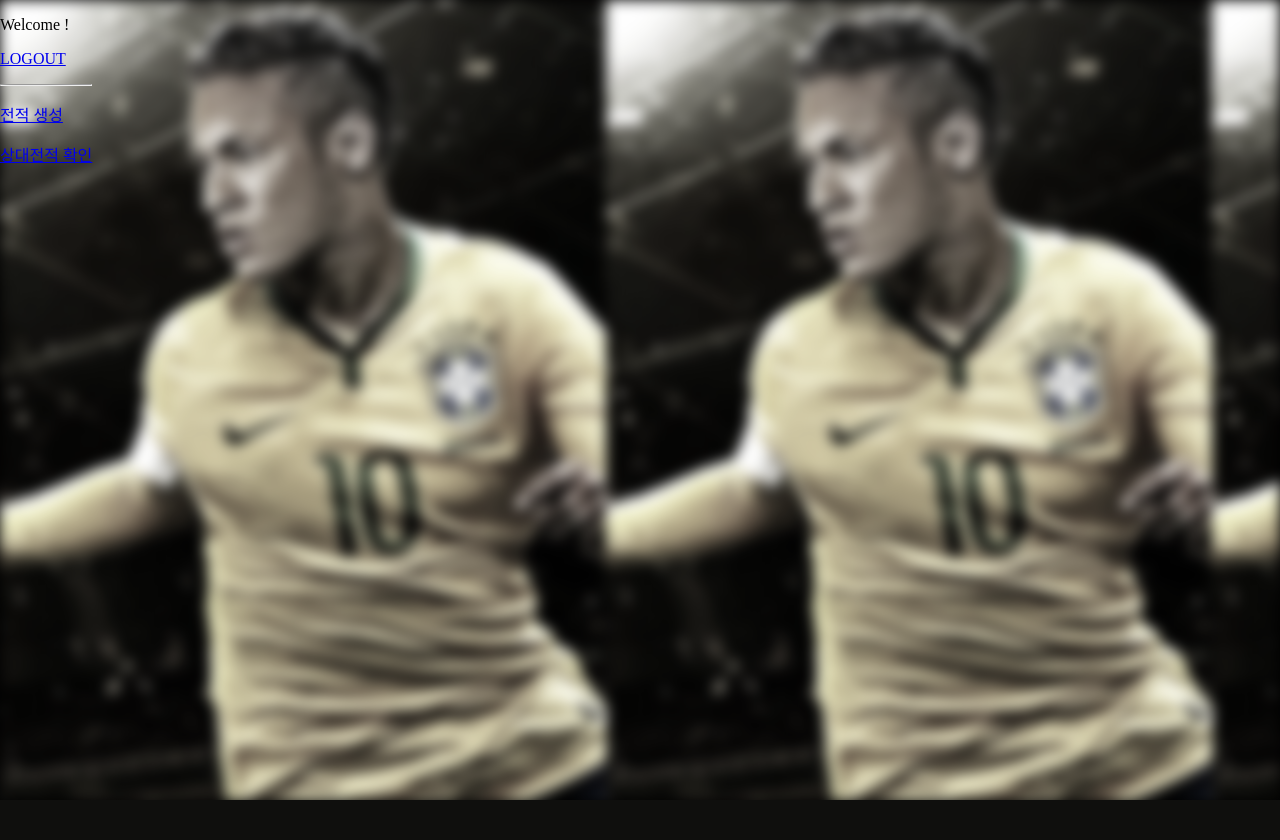
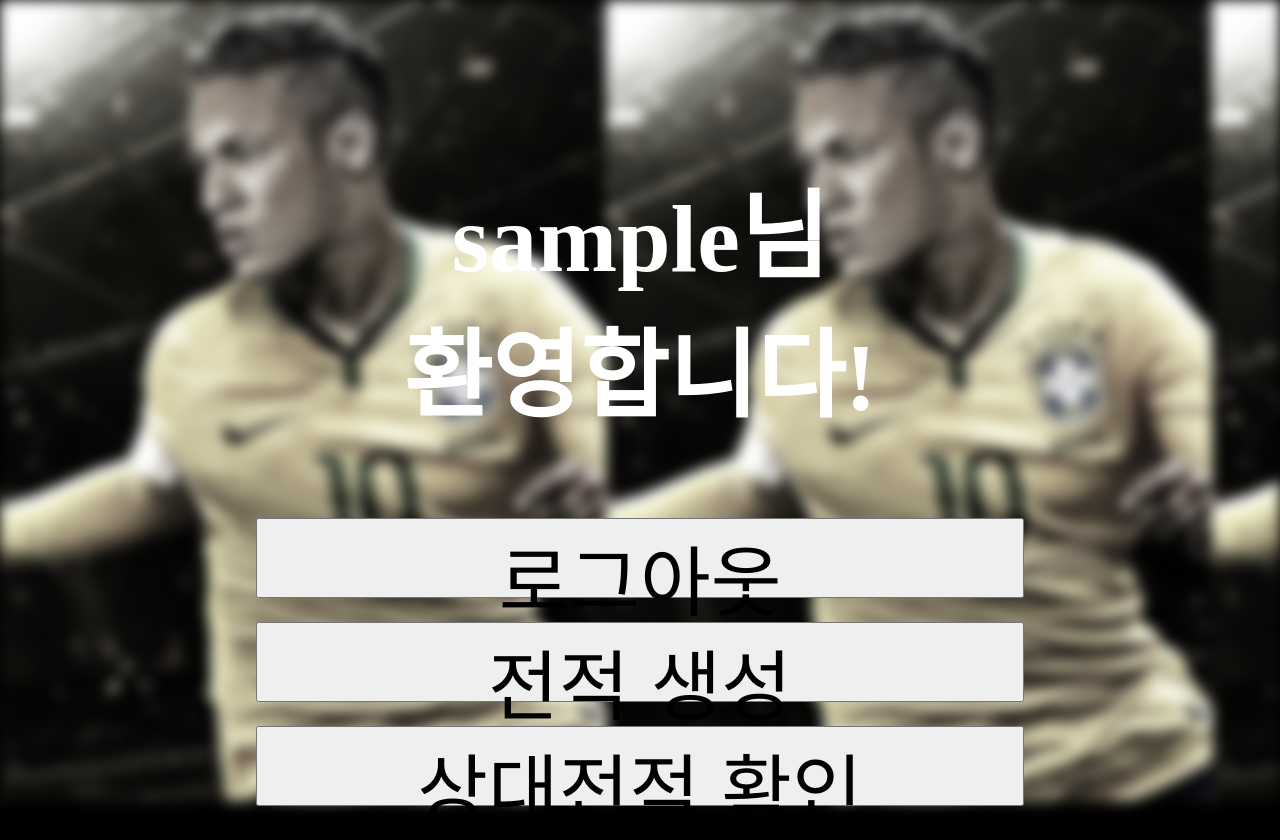
Before and after one commit to chang12/winning, a Django app: page /record/ in a window 1280 px wide. Before the commit the page ends 800 px from the top, so only its background shows below. Run offline with Django 3.2, Linux system fonts and the light colour scheme; the visitor is signed in with stand-in values (Sample User, id 1); parts of the project's set-up code (start-up, migrations or seed data) failed here and were passed over.

Commit message:
Modify: 로그인 후 메인화면도 UI를 바꿔줌

```diff
--- a/record/templates/record/index.html
+++ b/record/templates/record/index.html
@@ -87,11 +87,17 @@
     <div class="background"></div>
     <div class="main">
         {% if user.is_authenticated %}
-            <p>Welcome <em>{{ user.profile.nickname }}</em> !</p>
-            <p><a href="{% url 'logout' %}?next={{ request.path }}">LOGOUT</a></p>
-            <hr>
-            <p><a href="{% url 'record:find' %}?flag=0">전적 생성</a></p>
-            <p><a href="{% url 'record:find' %}?flag=1">상대전적 확인</a></p>
+            <p class="main-title">{{user.username}}님<br>환영합니다!</p>
+            <p class="main-content"></p>
+            <form action="{% url "logout" %}?next={{ request.path }}">
+                <button>로그아웃</button>
+            </form>
+            <form action="{% url "record:find" %}?flag=0">
+                <button>전적 생성</button>
+            </form>
+            <form action="{% url "record:find" %}?flag=1">
+                <button>상대전적 확인</button>
+            </form>
         {% else %}
             <p class="main-title">당신의 위닝을 기록하세요</p>
             <p class="main-content">친구들과의 즐거운 게임 기록을 남겨보세요. 유저, 팀, 스코어를 기록할 수 있습니다. 간단한 통계 리포트를 확인하여 경쟁력을 향상시켜보세요.</p>
```
